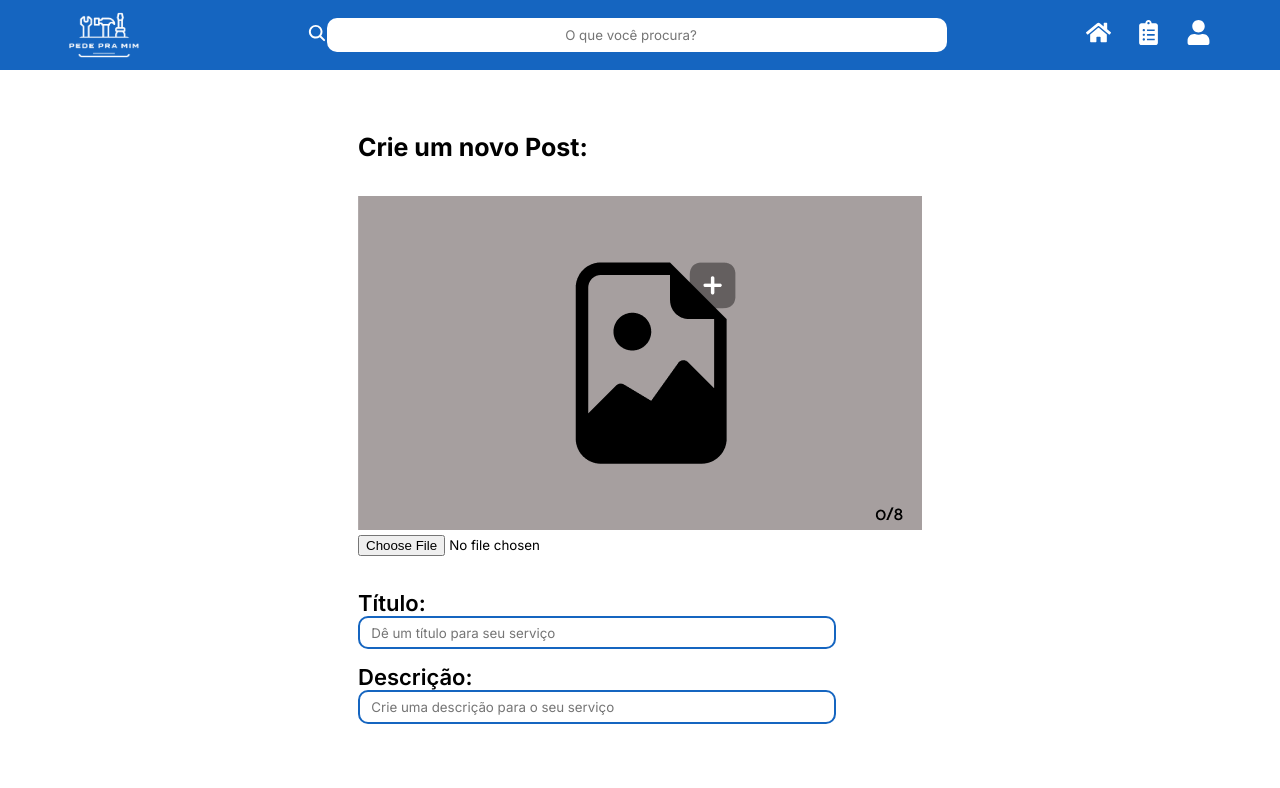
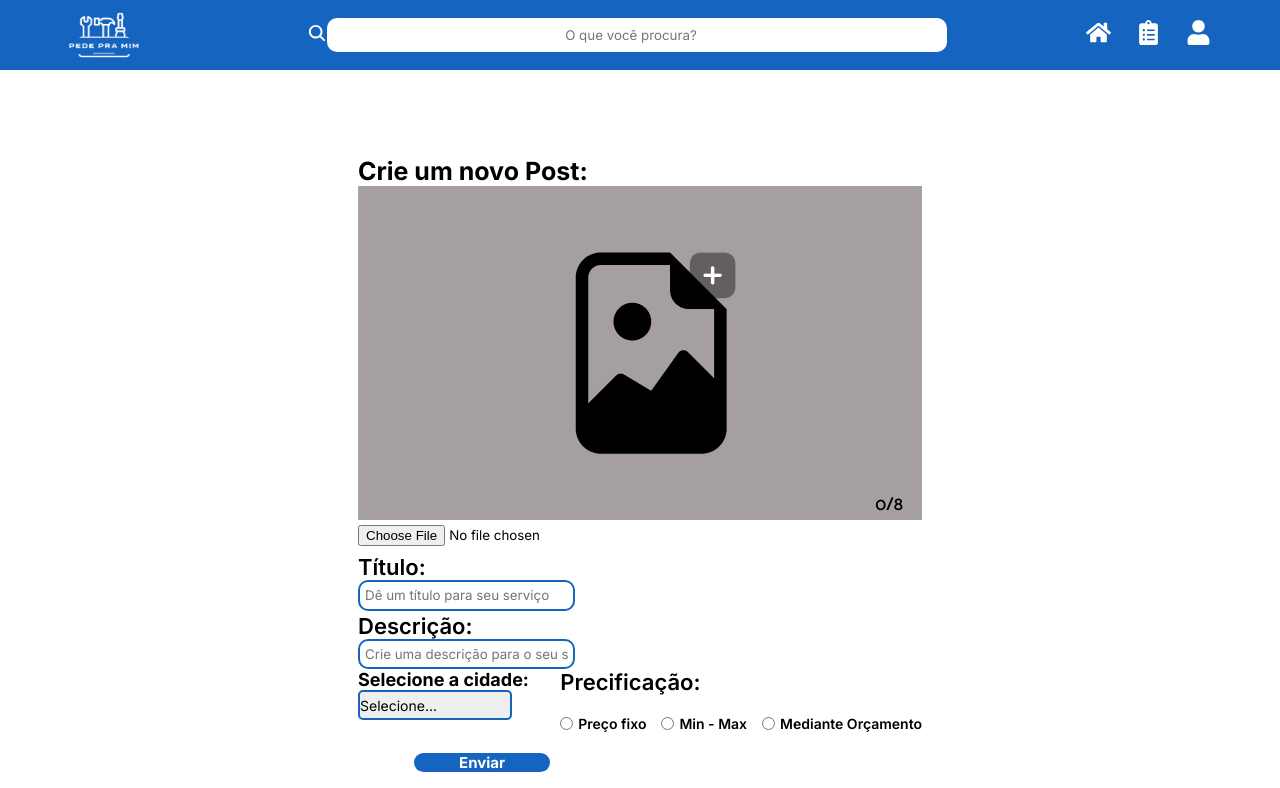
Before and after one commit to Leochin1206/Projeto-Web, a React (Create React App) app in the folder projeto-web-metrocamp/: page /CriarNovoPost in a window 1280 px wide. Shown: the top 788 px of the page. Built offline with nearby package versions, Linux system fonts and the light colour scheme.

Commit message:
layout tela

```diff
--- a/projeto-web-metrocamp/src/App.js
+++ b/projeto-web-metrocamp/src/App.js
@@ -120,10 +120,6 @@ function App() {
           <Card />
           <Card />
           <Card />
-          <Card />
-          <Card />
-          <Card />
-          <Card />
         </div>
       </div>
 
--- a/projeto-web-metrocamp/src/componentes/Card/card.css
+++ b/projeto-web-metrocamp/src/componentes/Card/card.css
@@ -221,9 +221,9 @@
 
   .Publicacao h2 {
     width: 100%;
-    font-size: 25px;
+    font-size: 20px;
     font-weight: bold;
-    margin-left: 5px;
+    margin-left: 0px;
   }
 
   .Publicacao h5 {
--- a/projeto-web-metrocamp/src/telas/CriarNovoPost/CriarNovoPost.css
+++ b/projeto-web-metrocamp/src/telas/CriarNovoPost/CriarNovoPost.css
@@ -5,6 +5,7 @@
     flex-direction: column;
     height: 100vh;
     width: 100vw;
+    overflow: hidden;
 }
 
 .PagPrincipal h1{
@@ -12,19 +13,32 @@
     color: black;
 }
 
-.gapImgTitle{
+/*.gapImgTitle{
+    display: flex;
     flex-direction: column;
     align-content: space-around;
     margin-top: 2%;
     height: 60%;
+    width: 87%;
+    background-color: gray;
+}*/
+
+.ImgContent{
+    max-width: 100%;
+    max-height: 100%;
+    object-fit: contain;
+    display: block;
+
 }
 
 .ImgCriar{
     width: 87%;
     height: 60%;
-    display: flex;
     align-items: center;
     justify-content: center;
+    flex-grow: 0;
+    flex-shrink: 0;
+    overflow: hidden;
 }
 
 .uploadImg{
@@ -55,7 +69,7 @@ label{
     font-weight: 600;
 }
 
-input[id="Titulo"],
+input[id="Titulo"], input[id="Descricao"],
 textarea {
             width: 80%;
             height: 10%;
@@ -64,38 +78,23 @@ textarea {
             border-radius: 10px;
         }
 
-input[id="Descricao"],
-textarea {
-            width: 80%;
-            height: 10%;
-            padding: 2%;
-            border: 2px solid #1565C0;
-            border-radius: 10px;
-        }
-
-label[id="nomeTitulo"],
-textarea{
-            margin-right: 39%;
-        }
-
-label[id="nomeDescricao"],
+label[id^="nome"],
 textarea{
             margin-right: 37%;
         }
-
 
         /* Div da Lista e da Precificacao*/
         .cidadePreco {
             display: flex;
             align-content: flex-end;
             justify-content: space-between;
-            height: 40%;
-            width: 110%;
-            gap: 5%;
+            height: auto;
+            width: 100%;
         }
 
         /* Estilização da Lista de cidades */
         .cidadeLista {
+            height: auto;
             display: flex;
             flex-direction: column;
             height: 200%;
@@ -111,7 +110,7 @@ textarea{
             border-color: #1565C0;
             border-width: 2px;
             width: 90%;
-            height: 5%;
+            min-height: 30px;
             font-family: 'Inter';
             font-size: 14px;
             appearance: none;
@@ -145,7 +144,6 @@ textarea{
             flex-direction: column;
             gap: 10px;
             align-items: start;
-            padding-top: 1%;
         }
 
         .pricing-options {
@@ -200,7 +198,9 @@ textarea{
             justify-content: center;
             padding: 2%;
             width: 96%;
-            height: 35%;
+            height: auto;
+            min-width: 20%;
+            min-height: 30%;
         }
 
         .botaoPost {
@@ -209,9 +209,84 @@ textarea{
             font-family: 'Inter';
             font-size: 15px;
             font-weight: 700;
-            height: 15%;
+            height: 25%;
             width: 20%;
             border-radius: 10px;
             border: none;
             justify-content: center;
         }
+
+        @media (min-width: 700px) {
+            .PagPrincipal {
+                flex-direction: row;
+                justify-content: space-around;
+            }
+
+            .ImgCriar {
+                width: 60%;
+            }
+
+            .AcertarForms {
+                width: 35%;
+            }
+
+            .divBotao {
+                width: 50%;
+            }
+        }
+
+        @media (min-width: 900px) {
+            .ImgCriar {
+                width: 50%;
+            }
+
+            .AcertarForms {
+                width: 40%;
+            }
+
+            .botaoPost {
+                width: 60%;
+            }
+        }
+
+        @media (min-width: 1100px) {
+            .ImgCriar {
+                width: 40%;
+            }
+
+            .AcertarForms {
+                width: 45%;
+            }
+
+            .divBotao {
+                width: 40%;
+            }
+        }
+
+        @media (min-width: 1400px) {
+            .ImgCriar {
+                width: 35%;
+            }
+
+            .AcertarForms {
+                width: 50%;
+            }
+
+            .botaoPost {
+                width: 40%;
+            }
+        }
+
+        @media (min-width: 1900px) {
+            .ImgCriar {
+                width: 30%;
+            }
+
+            .AcertarForms {
+                width: 80%;
+            }
+
+            .botaoPost {
+                width: 30%;
+            }
+        }
--- a/projeto-web-metrocamp/src/telas/CriarNovoPost/CriarNovoPost.js
+++ b/projeto-web-metrocamp/src/telas/CriarNovoPost/CriarNovoPost.js
@@ -123,7 +123,7 @@ export function CriarNovoPost(){
         <div className="PagPrincipal">
             <form onSubmit={handleSubmit}>
                     <h1>Crie um novo Post:</h1>
-                <div className='gapImgTitle'>
+
                     <div className='Imgcriar'>
                         <img src={imagemPreview} alt='ImgCriarPost' className='imgContent'/>
                     </div>
@@ -131,7 +131,7 @@ export function CriarNovoPost(){
                     <div className='uploadImg'>
                     <input type='file' name='imagem' onChange={handleImagemChange} />
                     </div>
-                </div>
+
                 <div className="AcertarForms">
                     <span className="camposCriarPost">
                         <label for="nome" id="nomeTitulo">Título:</label>
@@ -166,7 +166,7 @@ export function CriarNovoPost(){
                             <option value="Nova Odessa">Nova Odessa</option>
                             <option value="Paulínia">Paulínia</option>
                             <option value="Pedreira">Pedreira</option>
-                            <option value="Santa Bárbara d'Oeste">SBO</option>
+                            <option value="SBO">SBO</option>
                             <option value="Sumaré">Sumaré</option>
                             <option value="Valinhos">Valinhos</option>
                             <option value="Vinhedo">Vinhedo</option>
```
